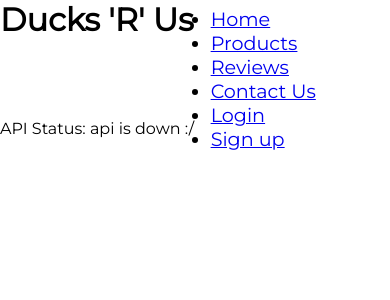
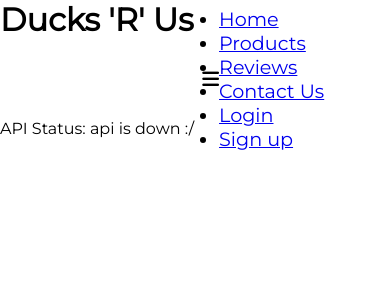
Before and after one commit to pchieng/Ducks_R_Us, a React (Create React App) app: page / in a window 390 px wide. Shown: the top 300 px of the page. Built offline with nearby package versions, Linux system fonts and the light colour scheme; no server answers.

Commit message:
Hamburger Menu added

```diff
--- a/src/components/Navbar/Navbar.js
+++ b/src/components/Navbar/Navbar.js
@@ -4,15 +4,19 @@ import { MenuItems } from "./MenuItems";
 import "./NavStyle.css";
 
 class Navbar extends Component {
-  render() {
+    state = { clicked: false }
+
+    render() {
     return (
       <nav className="NavbarItems">
         <h1 className="navbar-logo">
           React<i className="fab fa-react"></i>
         </h1>
 
-        <div className="menu-icon"></div>
-
+        <div className="menu-icon" onClick={this.handleClick}>
+                {/* below is an icon. It will be one of two classes.  */}
+                <i className={this.state.clicked ? 'fas fa-times' : 'fas fa-bars'}></i>
+        </div>
         <ul>
           {MenuItems.map((item, index) => {
             return (
```
